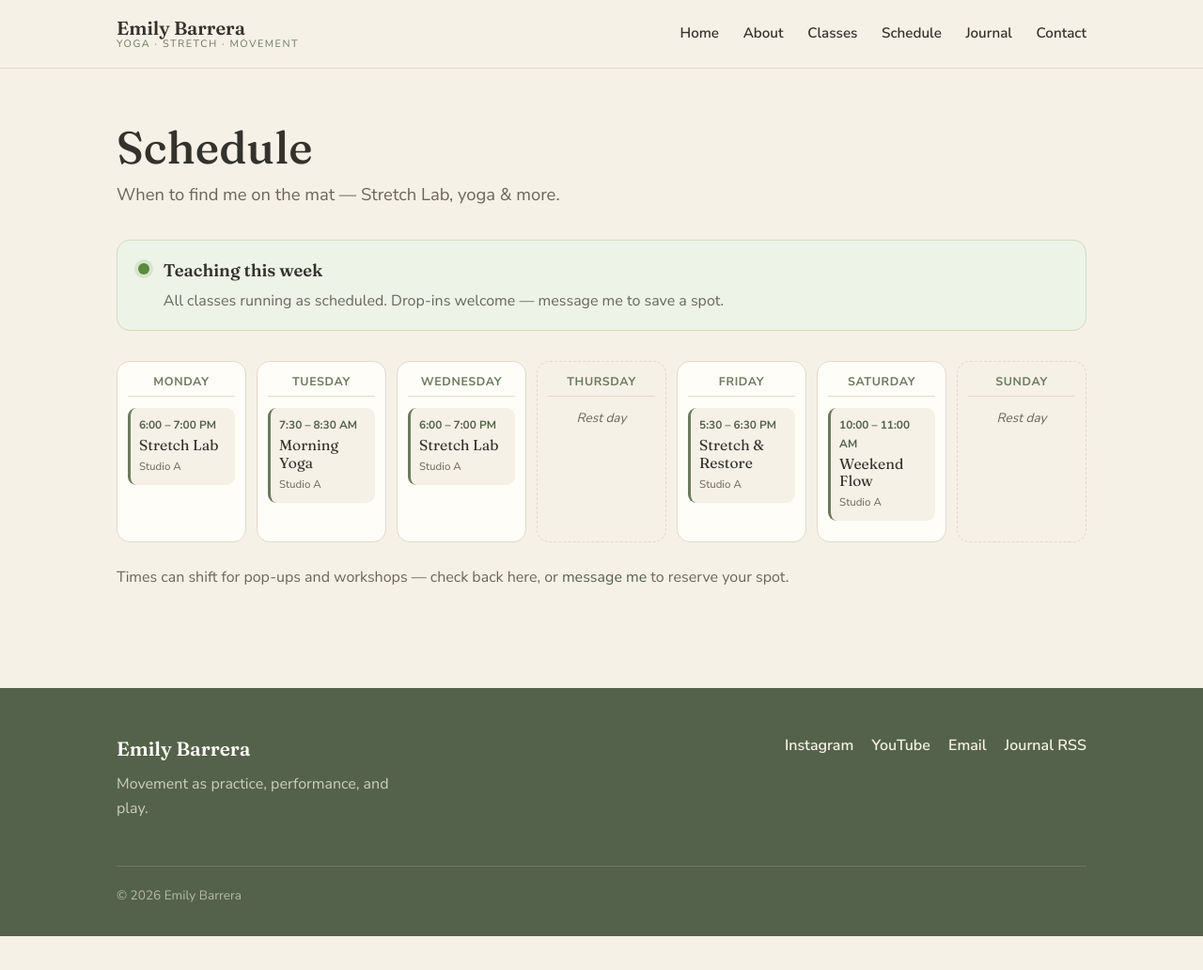
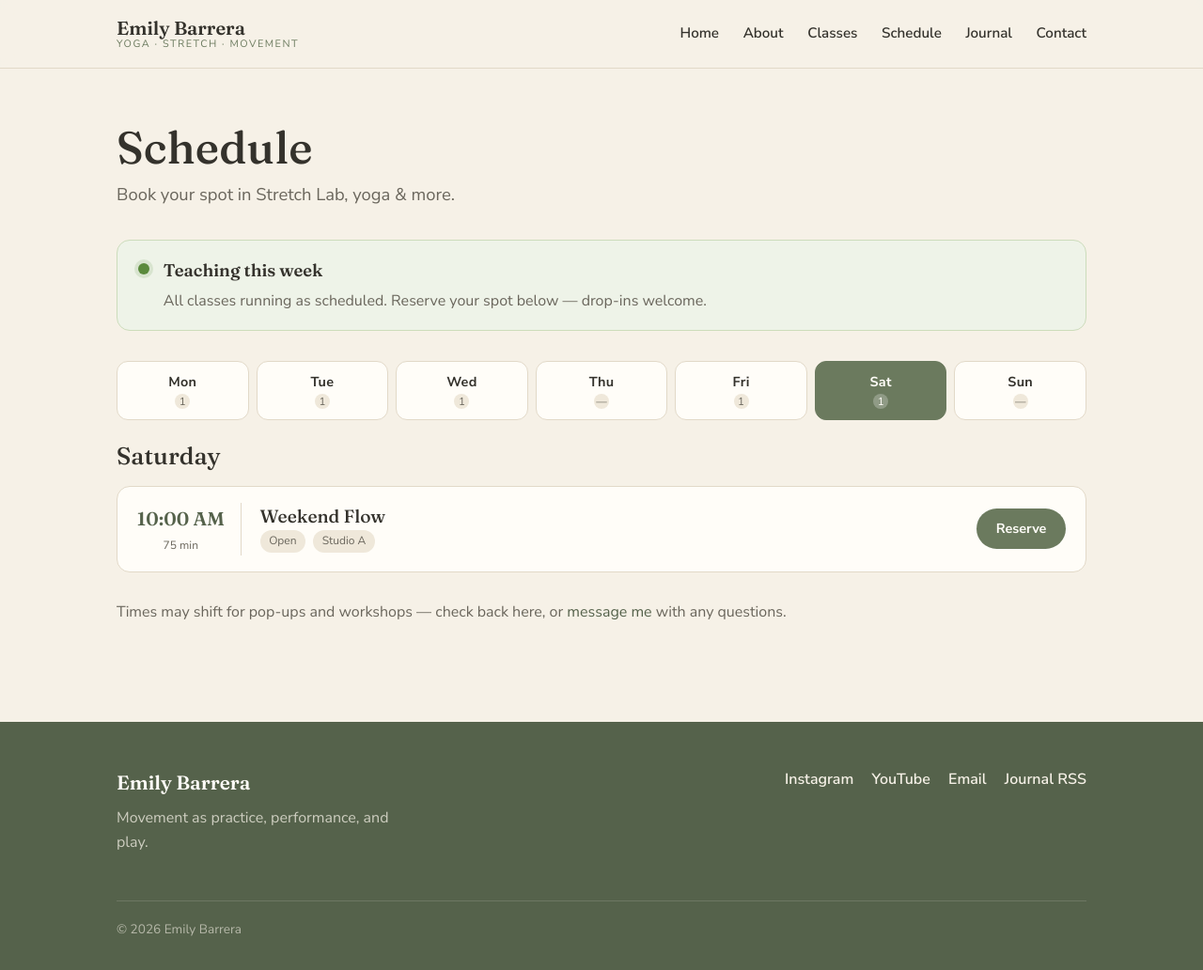
Before and after one commit to maberyick/emilybarrera, a Jekyll site: the page built from schedule.html, in a window 1280 px wide and 1032 px high. Shown: the whole window at 94% size. Built offline with Jekyll 4.4.1, drawn with Linux system fonts in a browser that asks for light colours.

Commit message:
Studio-style schedule: day tabs + class rows + reserve buttons

```diff
--- a/_data/schedule.yml
+++ b/_data/schedule.yml
@@ -9,43 +9,53 @@
 status:
   state: "in"
   headline: "Teaching this week"
-  message: "All classes running as scheduled. Drop-ins welcome — message me to save a spot."
+  message: "All classes running as scheduled. Reserve your spot below — drop-ins welcome."
 
-# Optional: dates Emily is away (leave the list empty if none).
-# Each shows as an amber note under the banner.
+# Optional: dates Emily is away (leave dates: "" if none).
 away:
   - dates: ""          # e.g. "July 20–24"
     reason: ""         # e.g. "No Stretch Lab — back Monday the 27th"
 
 # Weekly recurring schedule. Add or remove sessions freely.
 # For a day with no classes, leave sessions empty:  sessions: []
+# level examples: "All levels", "Beginner", "Intermediate", "Open"
 week:
   - day: "Monday"
     sessions:
-      - time: "6:00 – 7:00 PM"
+      - time: "6:00 PM"
+        duration: "60 min"
         title: "Stretch Lab"
+        level: "All levels"
         location: "Studio A"
   - day: "Tuesday"
     sessions:
-      - time: "7:30 – 8:30 AM"
+      - time: "7:30 AM"
+        duration: "60 min"
         title: "Morning Yoga"
+        level: "All levels"
         location: "Studio A"
   - day: "Wednesday"
     sessions:
-      - time: "6:00 – 7:00 PM"
+      - time: "6:00 PM"
+        duration: "60 min"
         title: "Stretch Lab"
+        level: "All levels"
         location: "Studio A"
   - day: "Thursday"
     sessions: []
   - day: "Friday"
     sessions:
-      - time: "5:30 – 6:30 PM"
+      - time: "5:30 PM"
+        duration: "60 min"
         title: "Stretch & Restore"
+        level: "All levels"
         location: "Studio A"
   - day: "Saturday"
     sessions:
-      - time: "10:00 – 11:00 AM"
+      - time: "10:00 AM"
+        duration: "75 min"
         title: "Weekend Flow"
+        level: "Open"
         location: "Studio A"
   - day: "Sunday"
     sessions: []
--- a/assets/css/style.css
+++ b/assets/css/style.css
@@ -169,35 +169,61 @@ section { padding: 4rem 0; }
   padding: 0.7rem 1.1rem; margin: 0 0 0.8rem; color: var(--ink); font-size: 0.97rem;
 }
 
-.week-grid {
-  display: grid; grid-template-columns: repeat(7, 1fr); gap: 0.7rem; margin: 2rem 0 1rem;
+/* Day selector tabs */
+.day-tabs {
+  display: grid; grid-template-columns: repeat(7, 1fr); gap: 0.5rem;
+  margin: 2rem 0 1.5rem;
 }
-.day-col {
+.day-tab {
+  display: flex; flex-direction: column; align-items: center; gap: 0.2rem;
+  background: var(--white); border: 1px solid var(--line); border-radius: 12px;
+  padding: 0.7rem 0.3rem; cursor: pointer; font-family: var(--sans);
+  transition: background 0.15s, border-color 0.15s, transform 0.1s;
+}
+.day-tab:hover { transform: translateY(-2px); border-color: var(--sage); }
+.tab-day { font-weight: 700; font-size: 0.9rem; color: var(--ink); letter-spacing: 0.02em; }
+.tab-count {
+  font-size: 0.72rem; color: var(--ink-soft);
+  min-width: 1.4em; height: 1.4em; line-height: 1.4em; text-align: center;
+  border-radius: 50%; background: var(--cream-soft);
+}
+.day-tab.is-active { background: var(--sage); border-color: var(--sage); }
+.day-tab.is-active .tab-day { color: var(--white); }
+.day-tab.is-active .tab-count { background: rgba(255,255,255,0.25); color: var(--white); }
+
+/* Day panel + class rows */
+.panel-day { font-size: 1.6rem; margin: 0 0 1rem; }
+.panel-rest { color: var(--ink-soft); font-style: italic; padding: 1.5rem 0; }
+.class-row {
+  display: flex; align-items: center; gap: 1.2rem;
   background: var(--white); border: 1px solid var(--line); border-radius: var(--radius);
-  padding: 0.9rem 0.7rem; min-height: 120px;
+  padding: 1.1rem 1.3rem; margin-bottom: 0.8rem; transition: box-shadow 0.2s, transform 0.15s;
 }
-.day-empty { background: transparent; border-style: dashed; }
-.day-name {
-  font-family: var(--sans); font-weight: 700; font-size: 0.78rem; letter-spacing: 0.05em;
-  text-transform: uppercase; color: var(--sage); margin: 0 0 0.7rem; text-align: center;
-  border-bottom: 1px solid var(--line); padding-bottom: 0.5rem;
+.class-row:hover { box-shadow: var(--shadow); transform: translateY(-2px); }
+.class-time { text-align: center; flex: none; min-width: 84px; padding-right: 1.1rem; border-right: 1px solid var(--line); }
+.ct-time { display: block; font-family: var(--serif); font-size: 1.25rem; font-weight: 600; color: var(--sage-dark); }
+.ct-dur { display: block; font-size: 0.75rem; color: var(--ink-soft); margin-top: 0.15rem; }
+.class-info { flex: 1 1 auto; }
+.class-info h3 { font-size: 1.2rem; margin: 0 0 0.25rem; }
+.class-meta { display: flex; flex-wrap: wrap; gap: 0.5rem; margin: 0; }
+.class-meta span {
+  font-size: 0.75rem; color: var(--ink-soft); background: var(--cream-soft);
+  padding: 0.15rem 0.6rem; border-radius: 999px;
 }
-.day-rest { text-align: center; color: var(--ink-soft); font-size: 0.85rem; font-style: italic; margin: 0.6rem 0 0; }
-.session-card {
-  background: var(--cream); border-radius: 9px; padding: 0.6rem 0.55rem; margin-bottom: 0.5rem;
-  border-left: 3px solid var(--sage);
+.class-book {
+  flex: none; background: var(--sage); color: var(--white); font-weight: 700; font-size: 0.9rem;
+  padding: 0.6rem 1.3rem; border-radius: 999px; transition: background 0.2s, transform 0.15s;
 }
-.session-time { font-size: 0.74rem; font-weight: 700; color: var(--sage-dark); margin: 0 0 0.15rem; }
-.session-title { font-family: var(--serif); font-size: 0.98rem; margin: 0; line-height: 1.2; }
-.session-loc { font-size: 0.72rem; color: var(--ink-soft); margin: 0.2rem 0 0; }
-.schedule-cta { margin-top: 1.5rem; color: var(--ink-soft); }
+.class-book:hover { background: var(--sage-dark); color: var(--white); transform: translateY(-2px); }
+.schedule-cta { margin-top: 1.8rem; color: var(--ink-soft); }
 
-@media (max-width: 820px) {
-  .week-grid { grid-template-columns: repeat(2, 1fr); }
-  .day-col { min-height: auto; }
-}
-@media (max-width: 460px) {
-  .week-grid { grid-template-columns: 1fr; }
+@media (max-width: 620px) {
+  .day-tabs { grid-template-columns: repeat(7, 1fr); gap: 0.3rem; }
+  .day-tab { padding: 0.55rem 0.1rem; border-radius: 10px; }
+  .tab-day { font-size: 0.78rem; }
+  .class-row { flex-wrap: wrap; gap: 0.8rem; padding: 1rem; }
+  .class-time { min-width: auto; padding-right: 0.9rem; }
+  .class-book { width: 100%; text-align: center; }
 }
 
 /* ---------- Footer ---------- */
--- a/schedule.html
+++ b/schedule.html
@@ -4,11 +4,12 @@ title: Schedule
 permalink: /schedule/
 ---
 {% assign s = site.data.schedule %}
+{% if site.booking_url and site.booking_url != "" %}{% assign book = site.booking_url %}{% else %}{% assign book = "/contact/" | relative_url %}{% endif %}
 <article class="page">
   <div class="wrap">
     <header class="page-head narrow">
       <h1>Schedule</h1>
-      <p class="page-subtitle">When to find me on the mat — Stretch Lab, yoga & more.</p>
+      <p class="page-subtitle">Book your spot in Stretch Lab, yoga & more.</p>
     </header>
 
     <!-- Status banner: in / out -->
@@ -20,26 +21,42 @@ permalink: /schedule/
       </div>
     </div>
 
-    <!-- Away notes (only show if filled in) -->
     {% for a in s.away %}{% if a.dates and a.dates != "" %}
-    <div class="away-note">
-      <strong>Away {{ a.dates }}</strong>{% if a.reason %} — {{ a.reason }}{% endif %}
-    </div>
+    <div class="away-note"><strong>Away {{ a.dates }}</strong>{% if a.reason %} — {{ a.reason }}{% endif %}</div>
     {% endif %}{% endfor %}
 
-    <!-- Weekly grid -->
-    <div class="week-grid">
+    <!-- Day selector tabs -->
+    <div class="day-tabs" role="tablist">
       {% for d in s.week %}
-      <div class="day-col{% if d.sessions == empty %} day-empty{% endif %}">
-        <h3 class="day-name">{{ d.day }}</h3>
+      <button class="day-tab" role="tab" data-day="{{ forloop.index0 }}" aria-controls="day-{{ forloop.index0 }}">
+        <span class="tab-day">{{ d.day | slice: 0, 3 }}</span>
+        <span class="tab-count">{% if d.sessions == empty %}—{% else %}{{ d.sessions | size }}{% endif %}</span>
+      </button>
+      {% endfor %}
+    </div>
+
+    <!-- Day panels -->
+    <div class="day-panels">
+      {% for d in s.week %}
+      <div class="day-panel" id="day-{{ forloop.index0 }}" data-day="{{ forloop.index0 }}" role="tabpanel" hidden>
+        <h2 class="panel-day">{{ d.day }}</h2>
         {% if d.sessions == empty %}
-          <p class="day-rest">Rest day</p>
+          <p class="panel-rest">No classes today — a day to rest and recover. 🌿</p>
         {% else %}
           {% for sess in d.sessions %}
-          <div class="session-card">
-            <p class="session-time">{{ sess.time }}</p>
-            <p class="session-title">{{ sess.title }}</p>
-            {% if sess.location %}<p class="session-loc">{{ sess.location }}</p>{% endif %}
+          <div class="class-row">
+            <div class="class-time">
+              <span class="ct-time">{{ sess.time }}</span>
+              {% if sess.duration %}<span class="ct-dur">{{ sess.duration }}</span>{% endif %}
+            </div>
+            <div class="class-info">
+              <h3>{{ sess.title }}</h3>
+              <p class="class-meta">
+                {% if sess.level %}<span>{{ sess.level }}</span>{% endif %}
+                {% if sess.location %}<span>{{ sess.location }}</span>{% endif %}
+              </p>
+            </div>
+            <a class="class-book" href="{{ book }}">Reserve</a>
           </div>
           {% endfor %}
         {% endif %}
@@ -48,8 +65,24 @@ permalink: /schedule/
     </div>
 
     <div class="narrow schedule-cta">
-      <p>Times can shift for pop-ups and workshops — check back here, or
-      <a href="{{ '/contact/' | relative_url }}">message me</a> to reserve your spot.</p>
+      <p>Times may shift for pop-ups and workshops — check back here, or
+      <a href="{{ '/contact/' | relative_url }}">message me</a> with any questions.</p>
     </div>
   </div>
 </article>
+
+<script>
+(function () {
+  var tabs = document.querySelectorAll('.day-tab');
+  var panels = document.querySelectorAll('.day-panel');
+  function show(i) {
+    tabs.forEach(function (t) { t.classList.toggle('is-active', +t.dataset.day === i); });
+    panels.forEach(function (p) { p.hidden = (+p.dataset.day !== i); });
+  }
+  tabs.forEach(function (t) { t.addEventListener('click', function () { show(+t.dataset.day); }); });
+  // Open on today (Mon=0 … Sun=6). JS getDay(): Sun=0 … Sat=6.
+  var js = new Date().getDay();
+  var today = (js === 0) ? 6 : js - 1;
+  show(today);
+})();
+</script>
```
